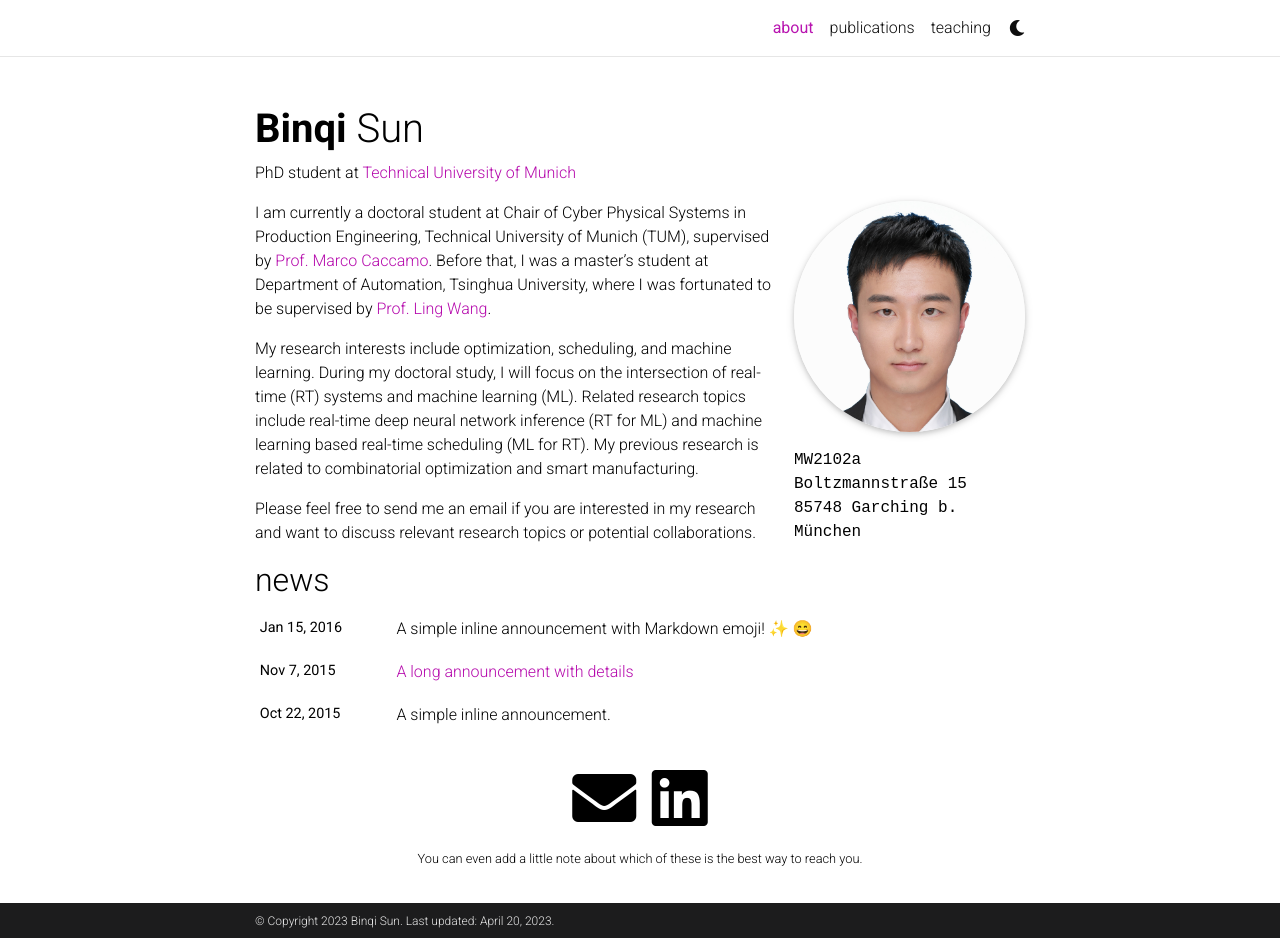
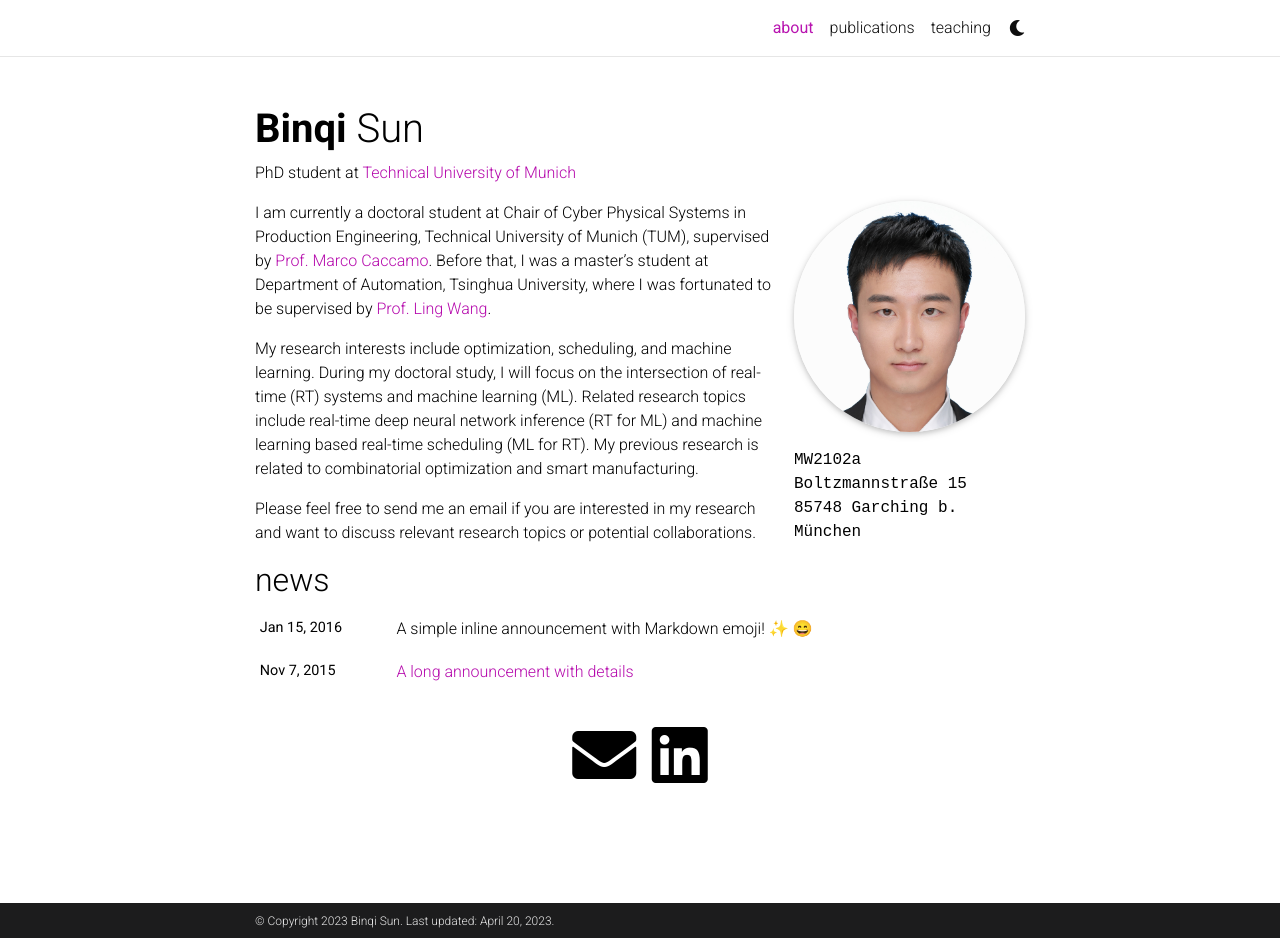
Before and after one commit to binqi-sun/binqi-sun.github.io, a Jekyll site: the page built from _pages/about.md, in a window 1280 px wide and 938 px high. Built offline with Jekyll 4.4.1, drawn with Linux system fonts in a browser that asks for light colours; full-size pictures stand in for the smaller copies a plugin makes; emoji names are drawn with the system emoji font; comment, search, counter and statistics services are not loaded; a style sheet for code colours, icons or effects is not loaded; a file with an impossible date is left out.

Commit message:
initial commit

```diff
--- a/_config.yml
+++ b/_config.yml
@@ -103,8 +103,7 @@
 youtube_id: # your youtube channel id (youtube.com/@<youtube_id>)
 discord_id: # your discord id (18-digit unique numerical identifier)
 
-contact_note: >
-  You can even add a little note about which of these is the best way to reach you.
+contact_note:
 
 # -----------------------------------------------------------------------------
 # Analytics and search engine verification
```
Also changed, not shown: _news/announcement_1.md (+2 -2 lines), _news/archive/announcement_2.md (renamed from _news/announcement_2.md), _news/archive/announcement_3.md (renamed from _news/announcement_3.md).
